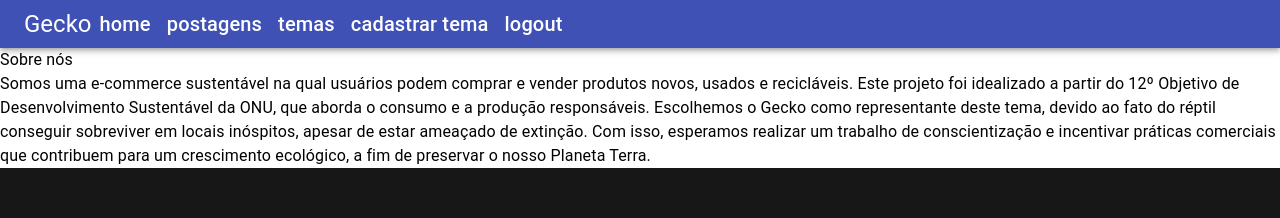
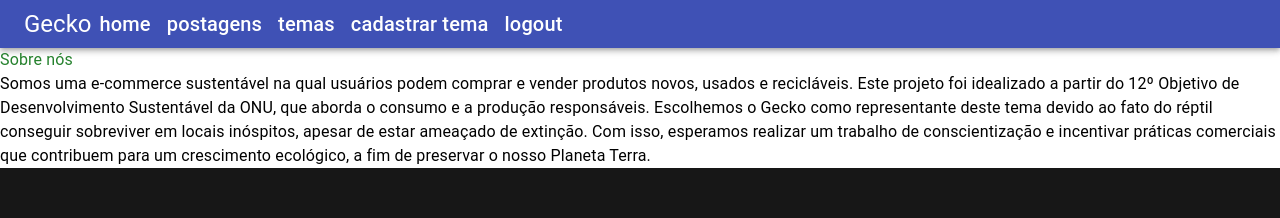
Before and after one commit to ProjetoGecko/frontend, a React (Vite) app: page /sobre in a window 1280 px wide. Shown: the top 218 px of the page. Built offline with nearby package versions, Linux system fonts and the light colour scheme.

Commit message:
Início da estilização e correção do texto do Sobre.tsx

```diff
--- a/src/pages/Sobre/Sobre.css
+++ b/src/pages/Sobre/Sobre.css
@@ -0,0 +1,23 @@
+:root {
+    /* Paleta de Cores */
+    --cor1: #F6F4EB;
+    --cor2: #F4F8D4;
+    --cor3: #F3F368;
+    --cor4: #88BB29;
+    --cor5: #55A630;
+    --cor6: #25812D;
+    --cor7: #456747;
+    --cor8: #283E30;
+
+    --background: var(--cor1);
+    --icone: var(--cor6);
+    --fonte-escura: var(--cor8);
+    --fonte-clara: var(--cor1);
+    --fonte-titulo: var(--cor6);
+}
+
+.sobre-nos{
+    font-size: 4rem;
+    font-weight: 700;
+    color: var(--fonte-titulo);
+}
--- a/src/pages/Sobre/Sobre.tsx
+++ b/src/pages/Sobre/Sobre.tsx
@@ -7,10 +7,10 @@ function Sobre() {
     return (
         <>
             <Grid container>
-                <Typography>Sobre nós</Typography>
+                <Typography className='sobre-nos'>Sobre nós</Typography>
 
                 <Grid item container xs={12}>
-                    <Typography>Somos uma e-commerce sustentável na qual usuários podem comprar e vender produtos novos, usados e recicláveis. Este projeto foi idealizado a partir do 12º Objetivo de Desenvolvimento Sustentável da ONU, que aborda o consumo e a produção responsáveis. Escolhemos o Gecko como representante deste tema, devido ao fato do réptil conseguir sobreviver em locais inóspitos, apesar de estar ameaçado de extinção. Com isso, esperamos realizar um trabalho de conscientização e incentivar práticas comerciais que contribuem para um crescimento ecológico, a fim de preservar o nosso Planeta Terra.</Typography>
+                    <Typography>Somos uma e-commerce sustentável na qual usuários podem comprar e vender produtos novos, usados e recicláveis. Este projeto foi idealizado a partir do 12º Objetivo de Desenvolvimento Sustentável da ONU, que aborda o consumo e a produção responsáveis. Escolhemos o Gecko como representante deste tema devido ao fato do réptil conseguir sobreviver em locais inóspitos, apesar de estar ameaçado de extinção. Com isso, esperamos realizar um trabalho de conscientização e incentivar práticas comerciais que contribuem para um crescimento ecológico, a fim de preservar o nosso Planeta Terra.</Typography>
                 </Grid>
             </Grid>
         </>
```
